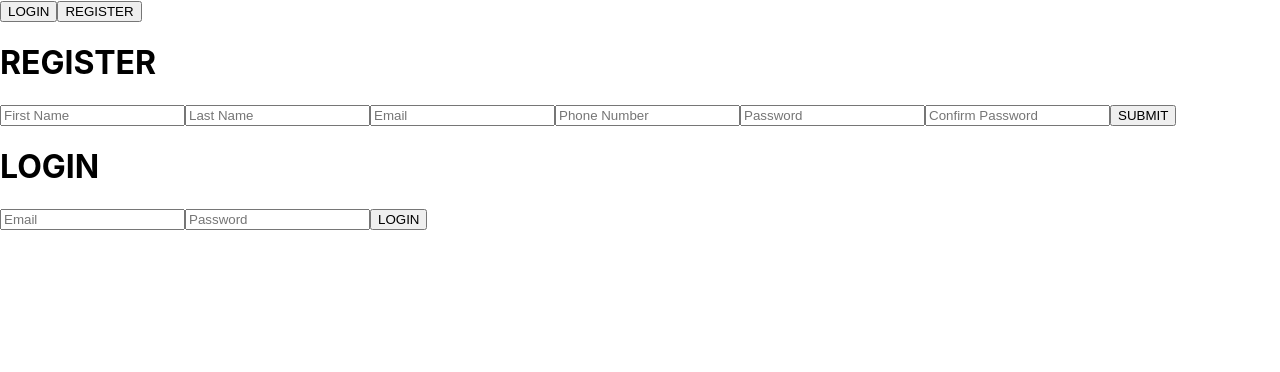
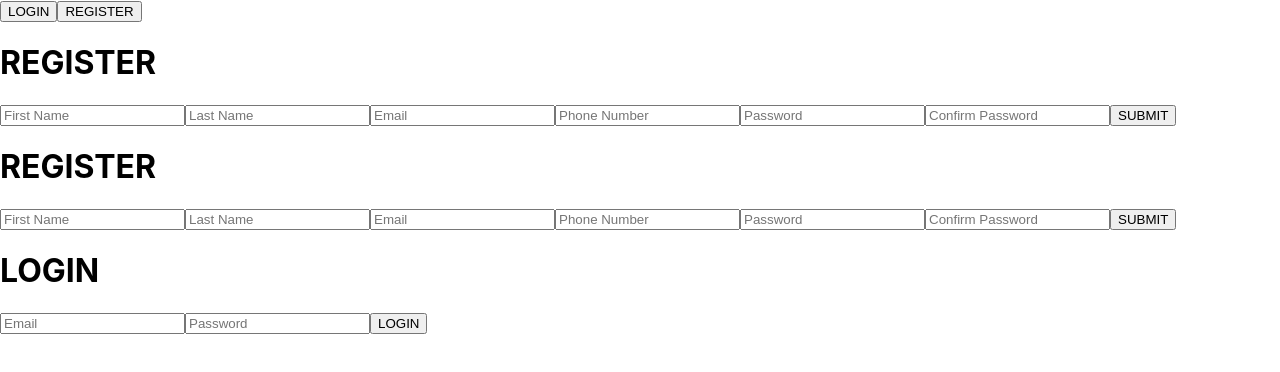
Before and after one commit to M-Saleh-N/new-react-project, a React (Create React App) app: page / in a window 1280 px wide. Shown: the top 372 px of the page. Built offline with nearby package versions, Linux system fonts and the light colour scheme.

Commit message:
style: :ambulance: added change for login and register

```diff
--- a/src/App.js
+++ b/src/App.js
@@ -17,8 +17,9 @@ function App() {
 
   return (
     <div>
-        <button id = "loginbutton" onClick={handleform}>LOGIN</button>
-        <button id = "registerbutton" onClick={handleform}>REGISTER</button>
+        <button value = "loginbutton" onClick={handleform}>LOGIN</button>
+        <button value = "registerbutton" onClick={handleform}>REGISTER</button>
+        {formState === "register" ? <FormComponent/> : <LoginComponent/>}
 
       <FormComponent/>
       <LoginComponent/>
```
